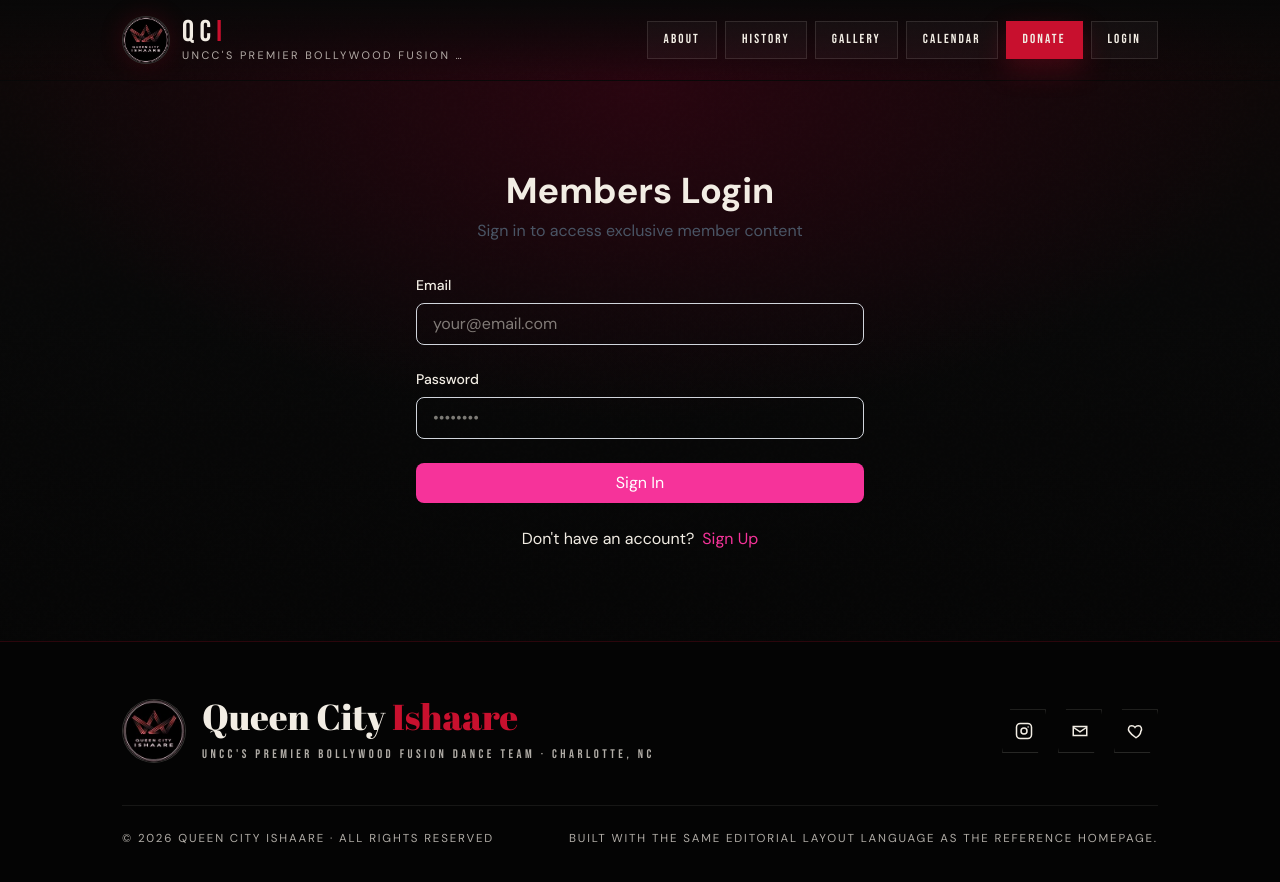
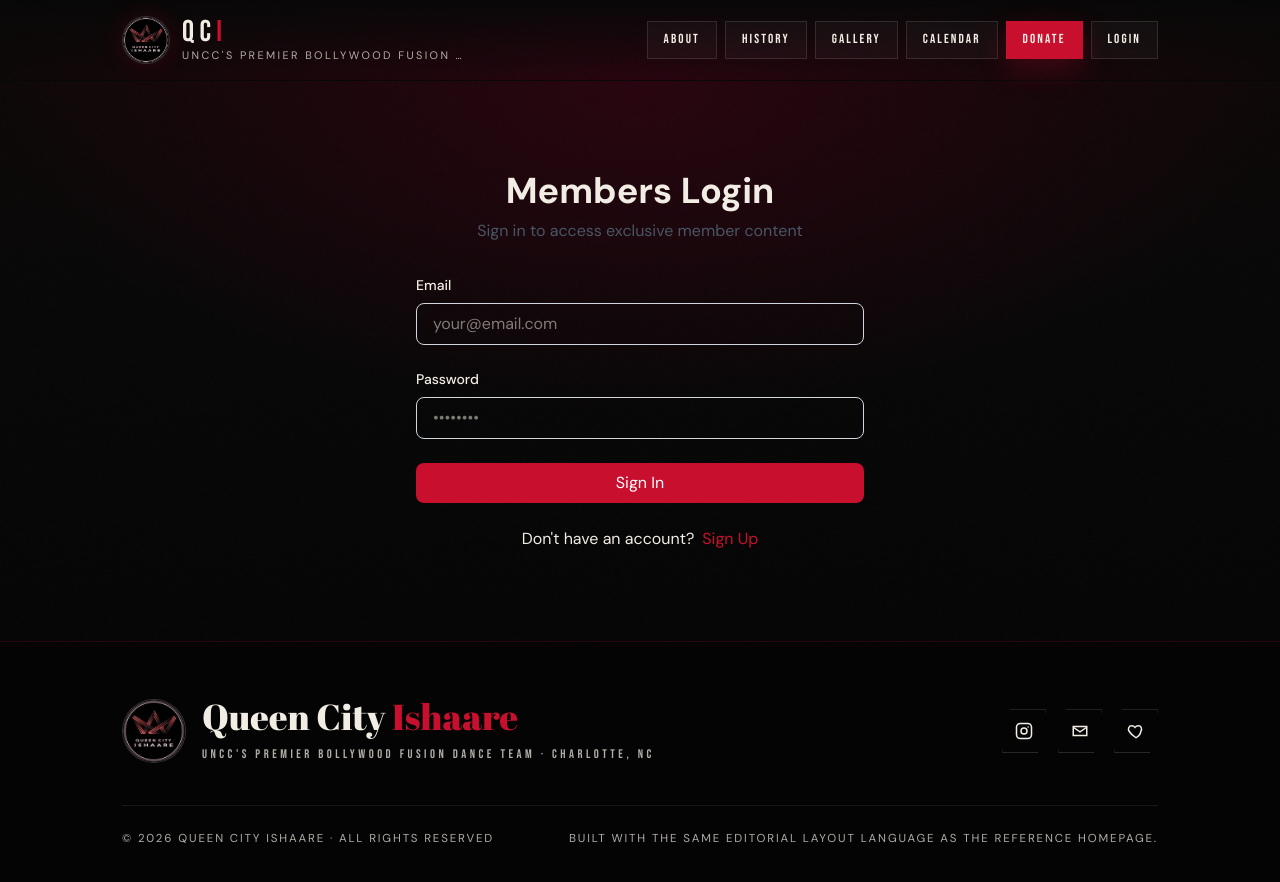
Before and after one commit to HemanthSud/QCI, a Next.js app: page /auth in a window 1280 px wide. Shown: the top 882 px of the page. Built offline with nearby package versions, Linux system fonts and the light colour scheme; no server answers.

Commit message:
Change login page colors from pink to red for consistency

```diff
--- a/src/app/auth/page.tsx
+++ b/src/app/auth/page.tsx
@@ -55,7 +55,7 @@ export default function AuthPage() {
               required
               value={email}
               onChange={(e) => setEmail(e.target.value)}
-              className="w-full px-4 py-2 border border-gray-300 rounded-lg focus:outline-none focus:ring-2 focus:ring-pink-500"
+              className="w-full px-4 py-2 border border-gray-300 rounded-lg focus:outline-none focus:ring-2 focus:ring-[var(--color-red)]"
               placeholder="your@email.com"
             />
           </div>
@@ -67,7 +67,7 @@ export default function AuthPage() {
               required
               value={password}
               onChange={(e) => setPassword(e.target.value)}
-              className="w-full px-4 py-2 border border-gray-300 rounded-lg focus:outline-none focus:ring-2 focus:ring-pink-500"
+              className="w-full px-4 py-2 border border-gray-300 rounded-lg focus:outline-none focus:ring-2 focus:ring-[var(--color-red)]"
               placeholder="••••••••"
             />
           </div>
@@ -81,7 +81,7 @@ export default function AuthPage() {
           <button
             type="submit"
             disabled={loading}
-            className="w-full bg-pink-500 hover:bg-pink-600 disabled:bg-gray-400 text-white font-bold py-2 px-4 rounded-lg transition"
+            className="w-full bg-[var(--color-red)] hover:bg-[var(--color-red-dark)] disabled:bg-gray-400 text-white font-bold py-2 px-4 rounded-lg transition"
           >
             {loading ? "Loading..." : isSignUp ? "Sign Up" : "Sign In"}
           </button>
@@ -91,7 +91,7 @@ export default function AuthPage() {
           {isSignUp ? "Already have an account?" : "Don't have an account?"}
           <button
             onClick={() => setIsSignUp(!isSignUp)}
-            className="ml-2 text-pink-500 hover:underline font-medium"
+            className="ml-2 text-[var(--color-red)] hover:underline font-medium"
           >
             {isSignUp ? "Sign In" : "Sign Up"}
           </button>
```
